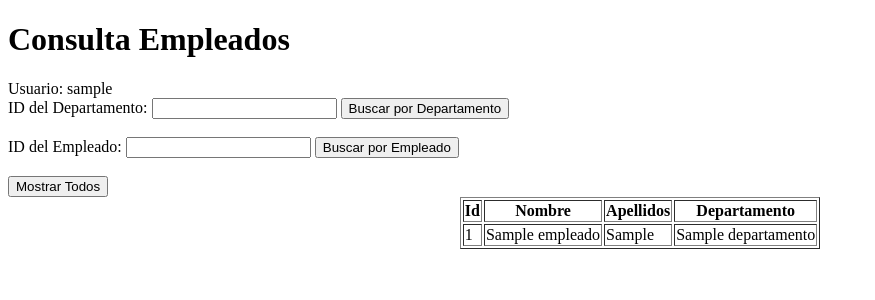
After one commit to SebasF10/introd_php, a PHP site: page /modelo/consultas_empleados.php in a window 1280 px wide. The commit adds this page. Shown: the top 300 px of the page, without its empty margins (0-875 px from the left). Run offline with PHP 8.4, Linux system fonts and the light colour scheme; the visitor is signed in with stand-in values (Sample User, id 1); tables that the repository leaves empty or names only in its code hold one stand-in row (values such as "Sample post").

Commit message:
Add files via upload

```diff
--- /dev/null
+++ b/modelo/consultas_empleados.php
@@ -0,0 +1,118 @@
+<?php
+    error_reporting(E_ALL);
+    ini_set('display_errors', '1');
+?>
+
+<?php
+    require 'conexcion.php';
+
+    session_start();
+
+    if(isset($_SESSION['username']))
+    {
+        $nombre_usuario = $_SESSION['username'];
+    }
+?>
+<!DOCTYPE html>
+<html lang="en">
+<head>
+    <meta charset="UTF-8">
+    <meta name="viewport" content="width=device-width, initial-scale=1.0">
+    <title>Consulta Empleados</title>
+</head>
+<body>
+    <h1>Consulta Empleados</h1>
+    <?php
+        echo 'Usuario: '.$nombre_usuario;
+    ?>
+
+    <!-- Formulario de búsqueda -->
+    <form method="POST" action="">
+        <label for="id_departamento">ID del Departamento:</label>
+        <input type="number" name="id_departamento" id="id_departamento" min="1">
+        <input type="submit" name="buscar_departamento" value="Buscar por Departamento">
+
+        <br><br>
+
+        <label for="id_empleado">ID del Empleado:</label>
+        <input type="number" name="id_empleado" id="id_empleado" min="1">
+        <input type="submit" name="buscar_empleado" value="Buscar por Empleado">
+
+        <br><br>
+
+        <input type="submit" name="mostrar_todos" value="Mostrar Todos">
+    </form>
+
+    <!--Mostrar consulta-->
+    <?php
+        if(isset($_SESSION['username']))
+        {
+            // Verificar si se hizo una búsqueda específica por departamento
+            if(isset($_POST['buscar_departamento']) && !empty($_POST['id_departamento']))
+            {
+                $id_departamento = intval($_POST['id_departamento']);
+                $query = "SELECT empleado.id_empleado, empleado.nombre_empleado, empleado.apellidos_empleados, departamento.nombre_departamento
+                FROM empleado JOIN departamento ON empleado.id_departamento = departamento.id_departamento
+                WHERE empleado.id_departamento = $id_departamento";
+            }
+            // Verificar si se hizo una búsqueda específica por empleado
+            elseif(isset($_POST['buscar_empleado']) && !empty($_POST['id_empleado']))
+            {
+                $id_empleado = intval($_POST['id_empleado']);
+                $query = "SELECT empleado.id_empleado, empleado.nombre_empleado, empleado.apellidos_empleados, departamento.nombre_departamento
+                FROM empleado JOIN departamento ON empleado.id_departamento = departamento.id_departamento
+                WHERE empleado.id_empleado = $id_empleado";
+            }
+            else
+            {
+                // Mostrar todos los empleados (consulta original)
+                $query = "SELECT empleado.id_empleado, empleado.nombre_empleado, empleado.apellidos_empleados, departamento.nombre_departamento
+                FROM empleado JOIN departamento ON empleado.id_departamento = departamento.id_departamento";
+            }
+
+            $resultado = mysqli_query($conexion, $query) or trigger_error("Error en la consulta: " . mysqli_error($conexion));
+
+            // Verificar si hay resultados
+            if(mysqli_num_rows($resultado) > 0)
+            {
+                //Encabezado de la tabla de resultados
+                echo "<table border='1' align='center'>";
+                echo "<tr>";
+                    echo "<th>Id</th>";
+                    echo "<th>Nombre</th>";
+                    echo "<th>Apellidos</th>";
+                    echo "<th>Departamento</th>";
+                echo "</tr>";
+
+                // Filas de la tabla, traidos de la consulta a la BD
+                while($fila = mysqli_fetch_array($resultado))
+                {
+                    echo "<tr>";
+                        echo "<td>";
+                            echo $fila['id_empleado'];
+                        echo "</td>";
+                        echo "<td>";
+                            echo $fila['nombre_empleado'];
+                        echo "</td>";
+                        echo "<td>";
+                            echo $fila['apellidos_empleados'];
+                        echo "</td>";
+                        echo "<td>";
+                            echo $fila['nombre_departamento'];
+                        echo "</td>";
+                    echo "</tr>";
+                }
+                echo "</table>";
+            }
+            else
+            {
+                echo "<p align='center'>No se encontraron empleados.</p>";
+            }
+        }
+        else
+        {
+            header('location: ../index.php');
+        }
+    ?>
+</body>
+</html>
--- a/pagina_usuario.php
+++ b/pagina_usuario.php
@@ -25,6 +25,12 @@
     <hr>
     <a href="registrar_empleado.php">Registar empleado</a>
     <hr>
+    <h2> Consultas <h2>
+    <hr>
+    <a href=modelo\consultas_empleados.php>Empleados</a>
+    <hr>
+    <a href=#>Departamentos</a>
+    <hr>
     <a href="modelo/cerrar_sesion.php">Cerrar Sesion</a>
 
 </body>
```
